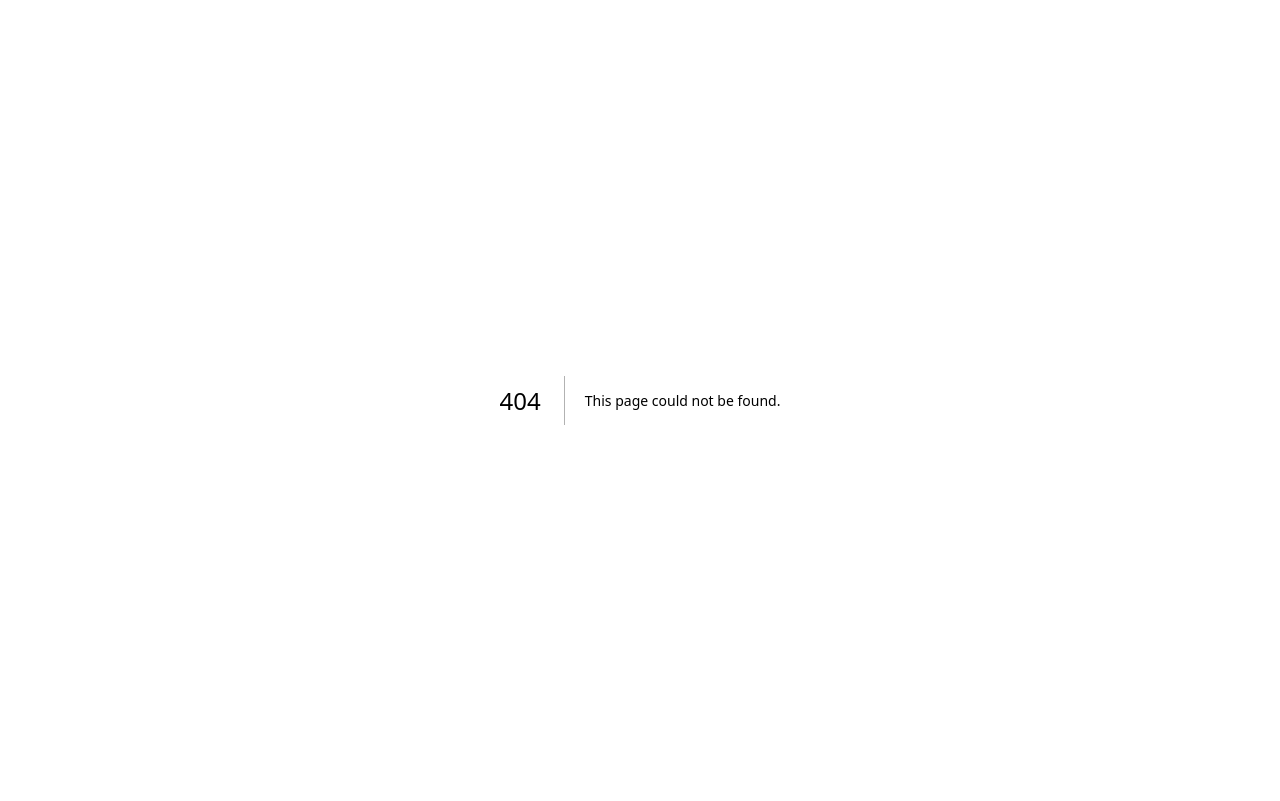
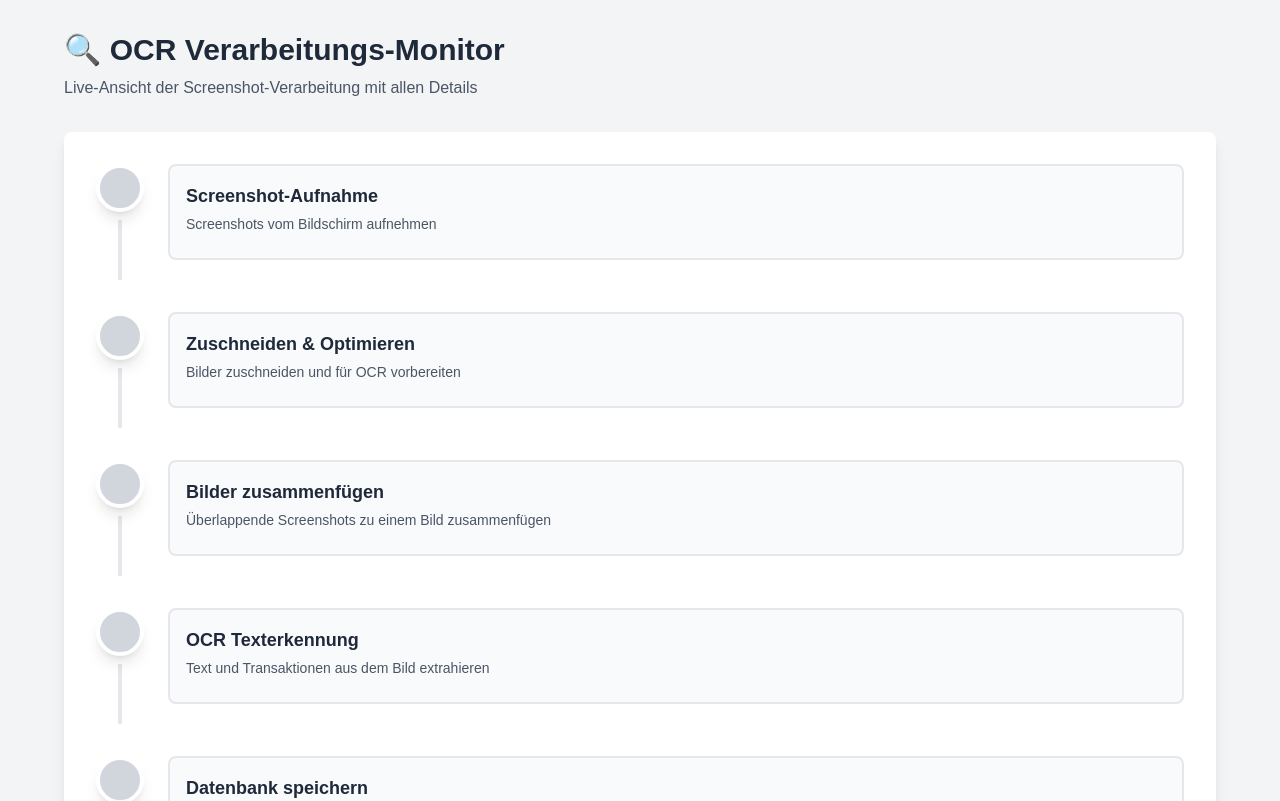
Before and after one commit to schenker332/stonks, a Next.js app: page /debug in a window 1280 px wide. Before the commit this address had no page. Shown: the top 801 px of the page. Built offline with nearby package versions, Linux system fonts and the light colour scheme.

Commit message:
feat: add new fields to Transaction model and update related components for enhanced transaction management

```diff
--- a/src/app/api/ocr/process/route.ts
+++ b/src/app/api/ocr/process/route.ts
@@ -141,24 +141,28 @@ export async function POST(request: NextRequest) {
                   const parsedDate = parseGermanDate(item.date);
 
                   // Preis parsen
-                  let amount = 0;
+                  let price = 0;
                   if (item.price) {
                     const priceStr = item.price.replace(/[^\d,-]/g, '').replace(',', '.');
-                    amount = parseFloat(priceStr) || 0;
+                    price = parseFloat(priceStr) || 0;
                     // Negative Werte für Ausgaben (falls nicht schon negativ)
-                    if (amount > 0) amount = -amount;
+                    if (price > 0) price = -price;
                   }
 
                   await prisma.transaction.create({
                     data: {
                       date: parsedDate,
+                      name: item.name || 'Unbekannt',
+                      category: item.category || '',
+                      price: price,
+                      tag: item.tag || '',
                       description: item.name || 'Unbekannt',
-                      amount: amount,
+                      amount: price,
                       type: 'expense', // Default zu expense, da es Bank-Transaktionen sind
                     }
                   });
                   savedCount++;
-                  console.log(`✅ Gespeichert: ${item.name} - ${item.date} -> ${parsedDate.toISOString().split('T')[0]} - ${amount}€`);
+                  console.log(`✅ Gespeichert: ${item.name} (${item.category}) - ${item.date} -> ${parsedDate.toISOString().split('T')[0]} - ${price}€ [${item.tag}]`);
                 } catch (dbError) {
                   console.error('❌ DB Error für Item:', item, dbError);
                   errors.push(`Fehler bei: ${item.name} - ${dbError}`);
@@ -250,12 +254,3 @@ export async function POST(request: NextRequest) {
     }, { status: 500 });
   }
 }
-
-export async function GET() {
-  return NextResponse.json({
-    message: 'OCR API ist bereit',
-    endpoints: {
-      process: 'POST /api/ocr/process - Startet OCR-Verarbeitung'
-    }
-  });
-}
--- a/src/app/api/transactions/route.ts
+++ b/src/app/api/transactions/route.ts
@@ -19,24 +19,35 @@ export async function GET() {
 export async function POST(request: Request) {
   try {
     const body = await request.json();
-    const { date, description, amount, type } = body;
+    const { date, name, category, price, tag, description, amount, type } = body;
 
-    // Validierung
-    if (!date || !description || amount === undefined || !type) {
-      return new NextResponse('Fehlende oder ungültige Daten', { status: 400 });
+    // Validierung - neue Felder bevorzugen, alte als Fallback
+    const finalDate = date;
+    const finalName = name || description || '';
+    const finalCategory = category || '';
+    const finalPrice = price !== undefined ? price : (amount !== undefined ? amount : 0);
+    const finalTag = tag || '';
+    const finalType = type || 'expense';
+
+    if (!finalDate || !finalName) {
+      return new NextResponse('Fehlende oder ungültige Daten (date, name benötigt)', { status: 400 });
     }
 
-    if (type !== 'income' && type !== 'expense') {
+    if (finalType !== 'income' && finalType !== 'expense') {
       return new NextResponse('Type muss "income" oder "expense" sein', { status: 400 });
     }
 
-    // Neue Transaktion erstellen
+    // Neue Transaktion erstellen mit allen Feldern
     const transaction = await prisma.transaction.create({
       data: {
-        date: new Date(date),
-        description,
-        amount: parseFloat(amount),
-        type,
+        date: new Date(finalDate),
+        name: finalName,
+        category: finalCategory,
+        price: parseFloat(finalPrice.toString()),
+        tag: finalTag,
+        description: description || finalName,
+        amount: parseFloat(finalPrice.toString()),
+        type: finalType,
       },
     });
 
--- /dev/null
+++ b/src/app/debug/page.tsx
@@ -0,0 +1,21 @@
+// src/app/debug/page.tsx
+'use client';
+
+import { ProcessTimeline } from '../../components/ProcessTimeline';
+
+export default function DebugPage() {
+  return (
+    <main className="min-h-screen bg-gray-100 p-8">
+      <div className="max-w-6xl mx-auto">
+        <h1 className="text-3xl font-bold mb-2 text-gray-800">
+          🔍 OCR Verarbeitungs-Monitor
+        </h1>
+        <p className="text-gray-600 mb-8">
+          Live-Ansicht der Screenshot-Verarbeitung mit allen Details
+        </p>
+
+        <ProcessTimeline />
+      </div>
+    </main>
+  );
+}
--- a/src/components/OcrSection.tsx
+++ b/src/components/OcrSection.tsx
@@ -12,46 +12,21 @@ export function OcrSection({ onOcrComplete }: OcrSectionProps) {
   const [ocrError, setOcrError] = useState('');
 
   const handleOcr = async () => {
-    setOcrLoading(true);
-    setOcrError('');
-    setOcrStatus('🔍 Starte OCR-Verarbeitung...');
+    // 1. Python-Script im Hintergrund starten (API-Call)
+    fetch('/api/ocr/process', {
+      method: 'POST',
+      headers: { 'Content-Type': 'application/json' }
+    }).catch(err => console.error('API-Call Fehler:', err));
 
-    try {
-      const response = await fetch('/api/ocr/process', {
-        method: 'POST',
-        headers: {
-          'Content-Type': 'application/json',
-        },
-      });
-
-      const result = await response.json();
-
-      if (result.success) {
-        const { database_result, total_found } = result.data;
-        setOcrStatus(`✅ Erfolgreich! ${database_result.saved_count}/${total_found} Transaktionen hinzugefügt`);
-
-        // Transaktionen neu laden
-        setTimeout(() => {
-          onOcrComplete(); // Sagt der Haupt-Komponente: "Lade Transaktionen neu!"
-          setOcrStatus('');
-        }, 2000);
-
-      } else {
-        setOcrError(`❌ Fehler: ${result.error}`);
-        setOcrStatus('');
-      }
-    } catch (error) {
-      setOcrError(`❌ Verbindungsfehler: ${error}`);
-      setOcrStatus('');
-    } finally {
-      setOcrLoading(false);
-    }
+    // 2. Sofort zur Debug-Seite weiterleiten (ohne auf Response zu warten)
+    window.location.href = '/debug';
   };
 
   return (
   <div className="mb-6 p-4 rounded-lg shadow" style={{ background: '#D89986' }}>
       <h2 className="text-lg font-semibold mb-3 text-gray-800">📷 OCR Transaktions-Import</h2>
 
+      <div className="flex gap-3">
         <button
           onClick={handleOcr}
           disabled={ocrLoading}
@@ -61,8 +36,16 @@ export function OcrSection({ onOcrComplete }: OcrSectionProps) {
               : 'bg-blue-600 hover:bg-blue-700 text-white shadow-md hover:shadow-lg'
           }`}
         >
-        {ocrLoading ? '🔄 Verarbeitung läuft...' : '🚀 Screenshots verarbeiten'}
+          {ocrLoading ? '🔄 Verarbeitung läuft...' : '🚀 OCR starten'}
         </button>
+
+        <button
+          onClick={() => window.location.href = '/debug'}
+          className="px-6 py-3 rounded-lg font-medium bg-gray-600 hover:bg-gray-700 text-white shadow-md hover:shadow-lg transition-all"
+        >
+          🔍 Debug-Monitor
+        </button>
+      </div>
 
       {/* Status Messages */}
       {ocrStatus && (
--- /dev/null
+++ b/src/components/ProcessTimeline.tsx
@@ -0,0 +1,209 @@
+// src/components/ProcessTimeline.tsx
+'use client';
+
+import { useState, useEffect } from 'react';
+
+type StepStatus = 'pending' | 'running' | 'completed' | 'error';
+
+interface ProcessStep {
+  id: string;
+  title: string;
+  description: string;
+  status: StepStatus;
+  details?: string[];
+  images?: string[];
+  progress?: number; // 0-100
+  error?: string;
+}
+
+const INITIAL_STEPS: ProcessStep[] = [
+  {
+    id: 'capture',
+    title: 'Screenshot-Aufnahme',
+    description: 'Screenshots vom Bildschirm aufnehmen',
+    status: 'pending',
+  },
+  {
+    id: 'crop',
+    title: 'Zuschneiden & Optimieren',
+    description: 'Bilder zuschneiden und für OCR vorbereiten',
+    status: 'pending',
+  },
+  {
+    id: 'stitch',
+    title: 'Bilder zusammenfügen',
+    description: 'Überlappende Screenshots zu einem Bild zusammenfügen',
+    status: 'pending',
+  },
+  {
+    id: 'ocr',
+    title: 'OCR Texterkennung',
+    description: 'Text und Transaktionen aus dem Bild extrahieren',
+    status: 'pending',
+  },
+  {
+    id: 'database',
+    title: 'Datenbank speichern',
+    description: 'Transaktionen in der Datenbank speichern',
+    status: 'pending',
+  },
+];
+
+export function ProcessTimeline() {
+  const [steps, setSteps] = useState<ProcessStep[]>(INITIAL_STEPS);
+  const [isProcessing, setIsProcessing] = useState(false);
+
+  const startProcess = () => {
+    setIsProcessing(true);
+    // Hier später WebSocket/SSE für echte Updates
+    // Momentan nur Demo-Simulation
+    simulateProcess();
+  };
+
+  const simulateProcess = async () => {
+    // Demo: Schritte nacheinander durchlaufen
+    for (let i = 0; i < steps.length; i++) {
+      await new Promise(resolve => setTimeout(resolve, 1500));
+      setSteps(prev => prev.map((step, idx) => {
+        if (idx === i) return { ...step, status: 'running' as StepStatus };
+        return step;
+      }));
+
+      await new Promise(resolve => setTimeout(resolve, 2000));
+      setSteps(prev => prev.map((step, idx) => {
+        if (idx === i) return { ...step, status: 'completed' as StepStatus };
+        return step;
+      }));
+    }
+    setIsProcessing(false);
+  };
+
+  const getStatusIcon = (status: StepStatus) => {
+    switch (status) {
+      case 'completed':
+        return <span className="text-green-500 text-2xl">✓</span>;
+      case 'running':
+        return <span className="text-blue-500 text-2xl animate-spin">⟳</span>;
+      case 'error':
+        return <span className="text-red-500 text-2xl">✗</span>;
+      default:
+        return <span className="text-gray-300 text-2xl">○</span>;
+    }
+  };
+
+  const getStatusColor = (status: StepStatus) => {
+    switch (status) {
+      case 'completed':
+        return 'bg-green-500';
+      case 'running':
+        return 'bg-blue-500';
+      case 'error':
+        return 'bg-red-500';
+      default:
+        return 'bg-gray-300';
+    }
+  };
+
+  return (
+    <div className="bg-white rounded-lg shadow-lg p-8">
+      {/* Timeline */}
+      <div className="relative">
+        {steps.map((step, index) => {
+          const isLast = index === steps.length - 1;
+          const showLine = !isLast;
+
+          return (
+            <div key={step.id} className="relative flex gap-6 pb-8">
+              {/* Timeline Line */}
+              <div className="relative flex flex-col items-center">
+                {/* Icon Circle */}
+                <div className={`w-12 h-12 rounded-full flex items-center justify-center border-4 border-white shadow-lg z-10 ${getStatusColor(step.status)}`}>
+                  {getStatusIcon(step.status)}
+                </div>
+
+                {/* Connecting Line */}
+                {showLine && (
+                  <div className={`w-1 flex-1 mt-2 transition-all duration-500 ${
+                    steps[index + 1]?.status !== 'pending' ? getStatusColor(step.status) : 'bg-gray-200'
+                  }`} style={{ minHeight: '60px' }} />
+                )}
+              </div>
+
+              {/* Content Card */}
+              <div className="flex-1 pb-4">
+                <div className={`rounded-lg p-4 transition-all duration-300 ${
+                  step.status === 'running'
+                    ? 'bg-blue-50 border-2 border-blue-300 shadow-md'
+                    : step.status === 'completed'
+                    ? 'bg-green-50 border-2 border-green-300'
+                    : step.status === 'error'
+                    ? 'bg-red-50 border-2 border-red-300'
+                    : 'bg-gray-50 border-2 border-gray-200'
+                }`}>
+                  <h3 className="text-lg font-semibold text-gray-800 mb-1">
+                    {step.title}
+                  </h3>
+                  <p className="text-sm text-gray-600 mb-2">
+                    {step.description}
+                  </p>
+
+                  {/* Status Badge */}
+                  {step.status === 'running' && (
+                    <div className="inline-block px-3 py-1 bg-blue-100 text-blue-700 rounded-full text-xs font-medium">
+                      ⏳ Läuft...
+                    </div>
+                  )}
+                  {step.status === 'completed' && (
+                    <div className="inline-block px-3 py-1 bg-green-100 text-green-700 rounded-full text-xs font-medium">
+                      ✓ Fertig
+                    </div>
+                  )}
+
+                  {/* Details (später für echte Daten) */}
+                  {step.details && step.details.length > 0 && (
+                    <div className="mt-3 space-y-1">
+                      {step.details.map((detail, idx) => (
+                        <div key={idx} className="text-sm text-gray-700">
+                          • {detail}
+                        </div>
+                      ))}
+                    </div>
+                  )}
+
+                  {/* Progress Bar (optional) */}
+                  {step.progress !== undefined && step.status === 'running' && (
+                    <div className="mt-3">
+                      <div className="w-full bg-gray-200 rounded-full h-2">
+                        <div
+                          className="bg-blue-500 h-2 rounded-full transition-all duration-300"
+                          style={{ width: `${step.progress}%` }}
+                        />
+                      </div>
+                      <p className="text-xs text-gray-500 mt-1">{step.progress}%</p>
+                    </div>
+                  )}
+
+                  {/* Error Message */}
+                  {step.error && (
+                    <div className="mt-3 p-3 bg-red-100 border border-red-300 rounded text-sm text-red-700">
+                      {step.error}
+                    </div>
+                  )}
+                </div>
+              </div>
+            </div>
+          );
+        })}
+      </div>
+
+      {/* Summary */}
+      {isProcessing && (
+        <div className="mt-6 p-4 bg-blue-50 rounded-lg border-2 border-blue-200">
+          <p className="text-blue-800 font-medium">
+            🔄 Verarbeitung läuft... Bitte warten Sie.
+          </p>
+        </div>
+      )}
+    </div>
+  );
+}
--- a/src/components/TransactionForm.tsx
+++ b/src/components/TransactionForm.tsx
@@ -5,6 +5,10 @@ import { useState, FormEvent } from 'react';
 interface Transaction {
   id: number;
   date: string;
+  name: string;
+  category: string;
+  price: number;
+  tag: string;
   description: string;
   amount: number;
   type: 'income' | 'expense';
@@ -17,8 +21,10 @@ interface TransactionFormProps {
 export function TransactionForm({ onTransactionAdded }: TransactionFormProps) {
   const [form, setForm] = useState({
     date: '',
-    description: '',
-    amount: '',
+    name: '',
+    category: '',
+    price: '',
+    tag: '',
     type: 'expense',
   });
 
@@ -30,8 +36,10 @@ export function TransactionForm({ onTransactionAdded }: TransactionFormProps) {
       headers: { 'Content-Type': 'application/json' },
       body: JSON.stringify({
         date: form.date,
-        description: form.description,
-        amount: parseFloat(form.amount),
+        name: form.name,
+        category: form.category,
+        price: parseFloat(form.price),
+        tag: form.tag,
         type: form.type,
       }),
     });
@@ -40,13 +48,13 @@ export function TransactionForm({ onTransactionAdded }: TransactionFormProps) {
 
     const newTx: Transaction = await resp.json();
     onTransactionAdded(newTx); // Sagt der Haupt-Komponente: "Neue Transaktion hinzufügen!"
-    setForm({ date: '', description: '', amount: '', type: 'expense' }); // Formular leeren
+    setForm({ date: '', name: '', category: '', price: '', tag: '', type: 'expense' }); // Formular leeren
   };
 
   return (
     <div className="rounded-lg shadow p-4" style={{ background: '#D89986' }}>
       <h2 className="text-lg font-semibold mb-3 text-gray-800">➕ Manuell hinzufügen</h2>
-      <form onSubmit={handleAdd} className="mb-6 grid grid-cols-4 gap-4">
+      <form onSubmit={handleAdd} className="mb-6 grid grid-cols-6 gap-3">
         <input
           type="date"
           required
@@ -56,19 +64,34 @@ export function TransactionForm({ onTransactionAdded }: TransactionFormProps) {
         />
         <input
           type="text"
-          placeholder="Beschreibung"
+          placeholder="Name"
           required
-          value={form.description}
-          onChange={e => setForm(f => ({ ...f, description: e.target.value }))}
+          value={form.name}
+          onChange={e => setForm(f => ({ ...f, name: e.target.value }))}
+          className="border border-gray-300 p-2 rounded bg-white text-gray-900 placeholder-gray-500 focus:border-blue-500 focus:outline-none"
+        />
+        <input
+          type="text"
+          placeholder="Kategorie"
+          required
+          value={form.category}
+          onChange={e => setForm(f => ({ ...f, category: e.target.value }))}
           className="border border-gray-300 p-2 rounded bg-white text-gray-900 placeholder-gray-500 focus:border-blue-500 focus:outline-none"
         />
         <input
           type="number"
-          placeholder="Betrag"
+          placeholder="Preis"
           step="0.01"
           required
-          value={form.amount}
-          onChange={e => setForm(f => ({ ...f, amount: e.target.value }))}
+          value={form.price}
+          onChange={e => setForm(f => ({ ...f, price: e.target.value }))}
+          className="border border-gray-300 p-2 rounded bg-white text-gray-900 placeholder-gray-500 focus:border-blue-500 focus:outline-none"
+        />
+        <input
+          type="text"
+          placeholder="Tag"
+          value={form.tag}
+          onChange={e => setForm(f => ({ ...f, tag: e.target.value }))}
           className="border border-gray-300 p-2 rounded bg-white text-gray-900 placeholder-gray-500 focus:border-blue-500 focus:outline-none"
         />
         <div className="flex space-x-2">
@@ -84,7 +107,7 @@ export function TransactionForm({ onTransactionAdded }: TransactionFormProps) {
             type="submit"
             className="bg-blue-600 hover:bg-blue-700 text-white px-4 rounded focus:outline-none focus:ring-2 focus:ring-blue-500"
           >
-            Hinzufügen
+            +
           </button>
         </div>
       </form>
--- a/src/components/TransactionManager.tsx
+++ b/src/components/TransactionManager.tsx
@@ -9,6 +9,10 @@ import { TransactionTable } from './TransactionTable';
 type Transaction = {
   id: number;
   date: string;
+  name: string;
+  category: string;
+  price: number;
+  tag: string;
   description: string;
   amount: number;
   type: 'income' | 'expense';
--- a/src/components/TransactionTable.tsx
+++ b/src/components/TransactionTable.tsx
@@ -4,6 +4,10 @@
 interface Transaction {
   id: number;
   date: string;
+  name: string;
+  category: string;
+  price: number;
+  tag: string;
   description: string;
   amount: number;
   type: 'income' | 'expense';
@@ -37,9 +41,11 @@ export function TransactionTable({ transactions, onTransactionDeleted }: Transac
           <thead>
             <tr className="bg-white rounded-t-lg">
               <th className="px-4 py-2 text-left text-sm text-gray-500 rounded-tl-lg">Datum</th>
-              <th className="px-4 py-2 text-left text-sm text-gray-500">Beschreibung</th>
-              <th className="px-4 py-2 text-right text-sm text-gray-500 rounded-tr-lg">Betrag</th>
-            <th className="px-4 py-2" />
+              <th className="px-4 py-2 text-left text-sm text-gray-500">Name</th>
+              <th className="px-4 py-2 text-left text-sm text-gray-500">Kategorie</th>
+              <th className="px-4 py-2 text-right text-sm text-gray-500">Preis</th>
+              <th className="px-4 py-2 text-left text-sm text-gray-500">Tag</th>
+              <th className="px-4 py-2 rounded-tr-lg" />
           </tr>
         </thead>
         <tbody className="divide-y divide-gray-100">
@@ -49,14 +55,20 @@ export function TransactionTable({ transactions, onTransactionDeleted }: Transac
                 {new Date(tx.date).toLocaleDateString('de-DE')}
               </td>
               <td className="px-4 py-2 text-sm text-gray-700">
-                {tx.description}
+                {tx.name}
+              </td>
+              <td className="px-4 py-2 text-sm text-gray-700">
+                {tx.category}
               </td>
               <td
-                className={`px-4 py-2 text-sm font-semibold ${
+                className={`px-4 py-2 text-sm font-semibold text-right ${
                   tx.type === 'income' ? 'text-green-600' : 'text-red-600'
                 }`}
               >
-                {tx.type === 'expense' ? '- ' : '+ '}€{tx.amount.toFixed(2)}
+                {tx.type === 'expense' ? '- ' : '+ '}€{tx.price.toFixed(2)}
+              </td>
+              <td className="px-4 py-2 text-sm text-gray-700">
+                {tx.tag}
               </td>
               <td className="px-4 py-2 text-sm">
                 <button
```
Also changed, not shown: 2 other files (tests, documents, lock files or other folders). Lines whose indentation alone changed are shown as unchanged.
